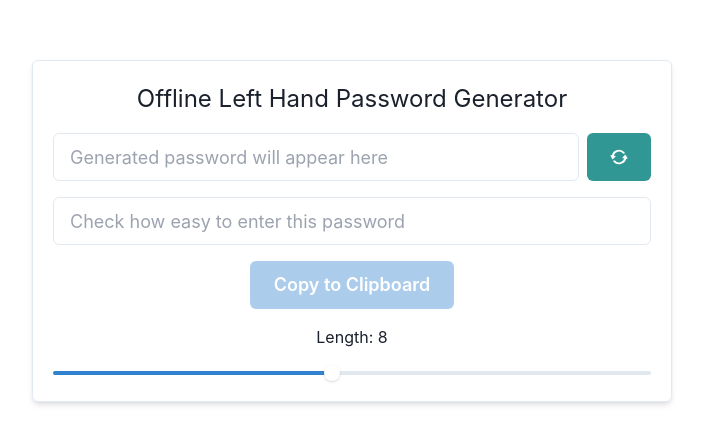
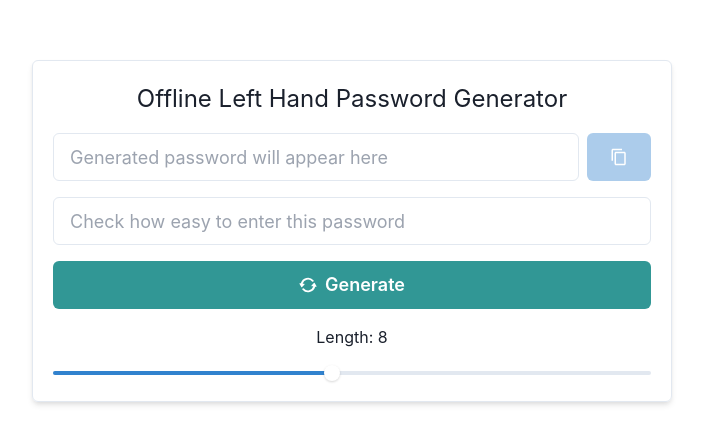
Before and after one commit to klikkn/password-generator, a Next.js app: page / in a window 1280 px wide. Shown: the part 169-612 px from the top of the page, without its empty margins (288-991 px from the left). Built offline with nearby package versions, Linux system fonts and the light colour scheme.

Commit message:
fix: ui enchanceement

```diff
--- a/src/containers/password-generator/index.tsx
+++ b/src/containers/password-generator/index.tsx
@@ -2,7 +2,7 @@
 
 import { useEffect, useState } from 'react';
 import { Box, Button, Input, Text, VStack, useToast, Flex, Slider, SliderTrack, SliderFilledTrack, SliderThumb, InputGroup, InputRightElement, HStack, useBreakpointValue } from '@chakra-ui/react';
-import { CheckIcon, RepeatIcon } from '@chakra-ui/icons';
+import { CheckIcon, RepeatIcon, CopyIcon } from '@chakra-ui/icons';
 
 import { generatePassword } from '@/utils/generate-password';
 
@@ -23,8 +23,8 @@ const PasswordGenerator = () => {
     setPassword(newPassword);
   };
 
-  const copyToClipboard = () => {
-    navigator.clipboard.writeText(password).then(() => {
+  const copyToClipboard = (value: string) => {
+    navigator.clipboard.writeText(value).then(() => {
       toast({
         title: "Copied to clipboard",
         status: "success",
@@ -77,40 +77,50 @@ const PasswordGenerator = () => {
           >
             Offline Left Hand Password Generator
           </Text>
+
           <HStack width="100%">
             <Input
               value={password}
               isReadOnly
               placeholder="Generated password will appear here"
-              size={{ base: "sm", md: "md", lg: "lg" }}
+              size={{ base: "lg" }}
             />
             <Button
-              onClick={onGenerate}
-              colorScheme="teal"
-              size={{ base: "sm", md: "md", lg: "lg" }}
+              onClick={() => copyToClipboard(password)}
+              colorScheme="blue"
+              isDisabled={!password}
+              size={{ base: "lg" }}
             >
-              <RepeatIcon />
+              <CopyIcon />
             </Button>
           </HStack>
-          <InputGroup size={{ base: "sm", md: "md", lg: "lg" }}>
+
+          <InputGroup size={{ base: "lg" }}>
+            <HStack width="100%">
               <Input
                 value={repeatPassword}
                 onChange={handleRepeatPasswordChange}
                 placeholder="Check how easy to enter this password"
+                size={{ base: "lg" }}
               />
               {isMatch && (
                 <InputRightElement>
                   <CheckIcon color="green.500" />
                 </InputRightElement>
               )}
+            </HStack>
           </InputGroup>
+
           <Button
-            onClick={copyToClipboard}
-            colorScheme="blue"
-            isDisabled={!password}
-            size={{ base: "sm", md: "md", lg: "lg" }}
+            width={{ base: "100%" }}
+            onClick={onGenerate}
+            colorScheme="teal"
+            size={{ base: "lg" }}
           >
-            Copy to Clipboard
+            <HStack>
+              <RepeatIcon />
+              <span>Generate</span>
+            </HStack>
           </Button>
 
           <Text>Length: {passwordLength}</Text>
```
Lines whose indentation alone changed are shown as unchanged.
